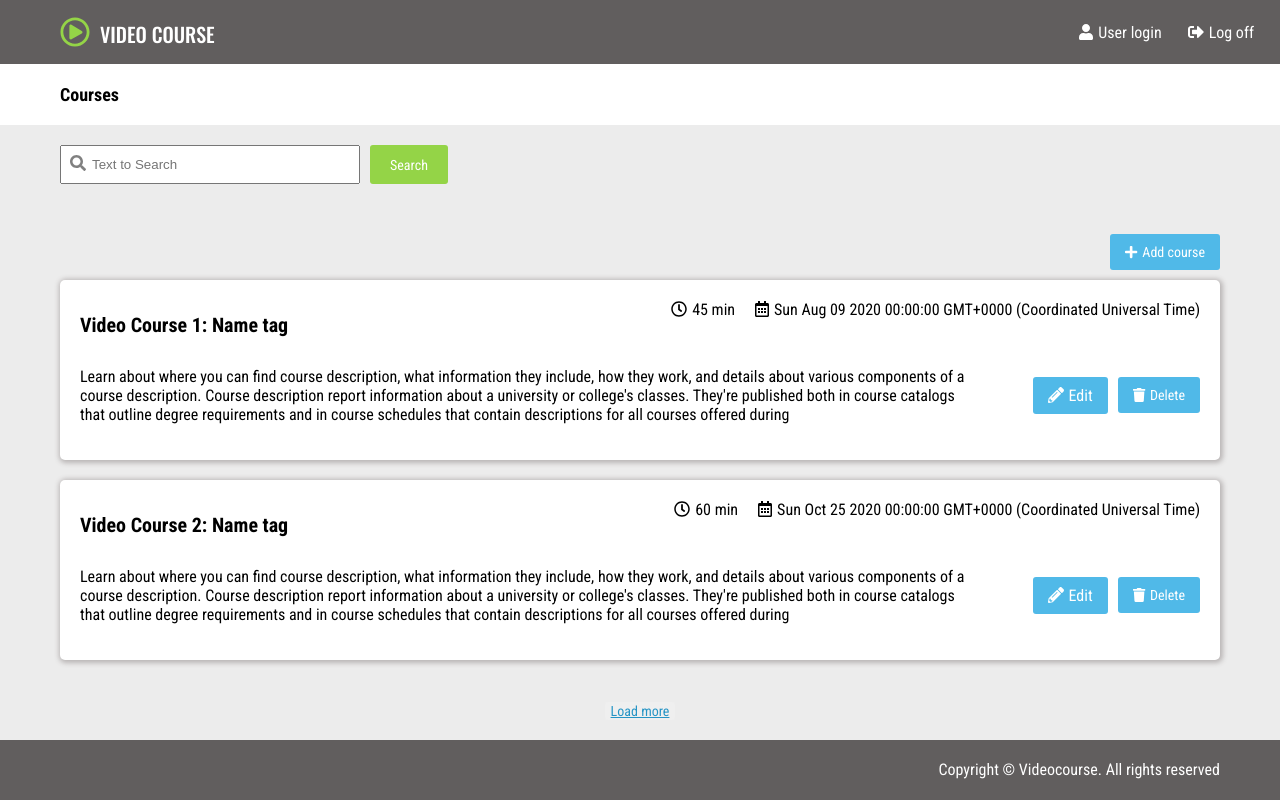
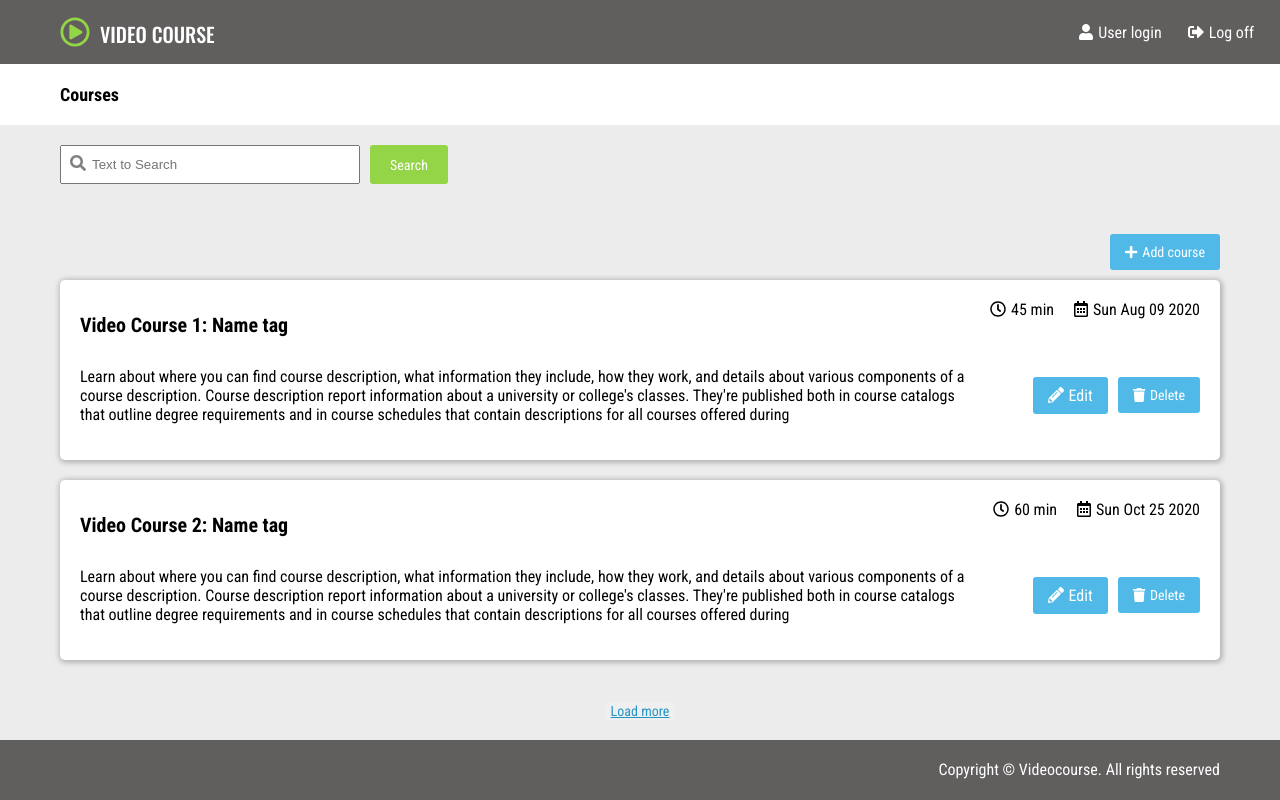
Before and after one commit to MarharytaKrasikava/angulargmp, an Angular app: page / in a window 1280 px wide. Built offline with nearby package versions, Linux system fonts and the light colour scheme.

Commit message:
fix: date format changed, comments removed

```diff
--- a/src/app/video-courses/courses/course/course.component.html
+++ b/src/app/video-courses/courses/course/course.component.html
@@ -2,7 +2,7 @@
   <h1 class="course__header__title">Video Course {{ course.id }}: {{ course.title }}</h1>
   <div class="course__header__detail">
     <div><fa-icon [icon]="durationIcon"></fa-icon>{{course.duration}} min</div>
-    <div><fa-icon [icon]="dateIcon"></fa-icon>{{course.creationDate}}</div>
+    <div><fa-icon [icon]="dateIcon"></fa-icon>{{course.creationDate.toDateString()}}</div>
   </div>
 </div>
 <div class="course__body">
```
Also changed, not shown: src/app/video-courses/courses/courses.component.html (+5 -4 lines).
